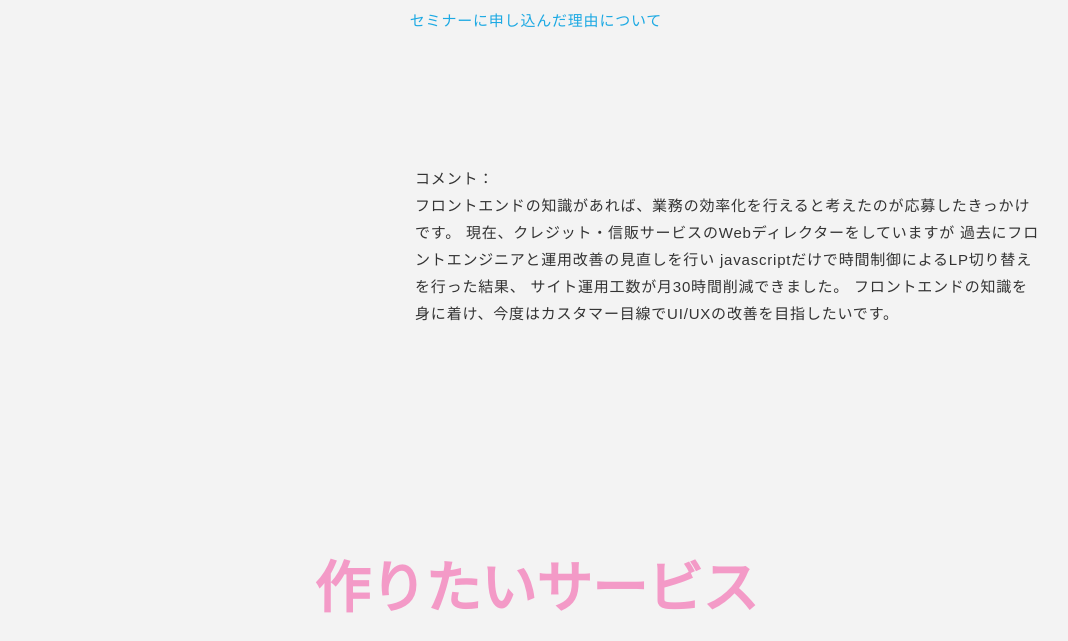
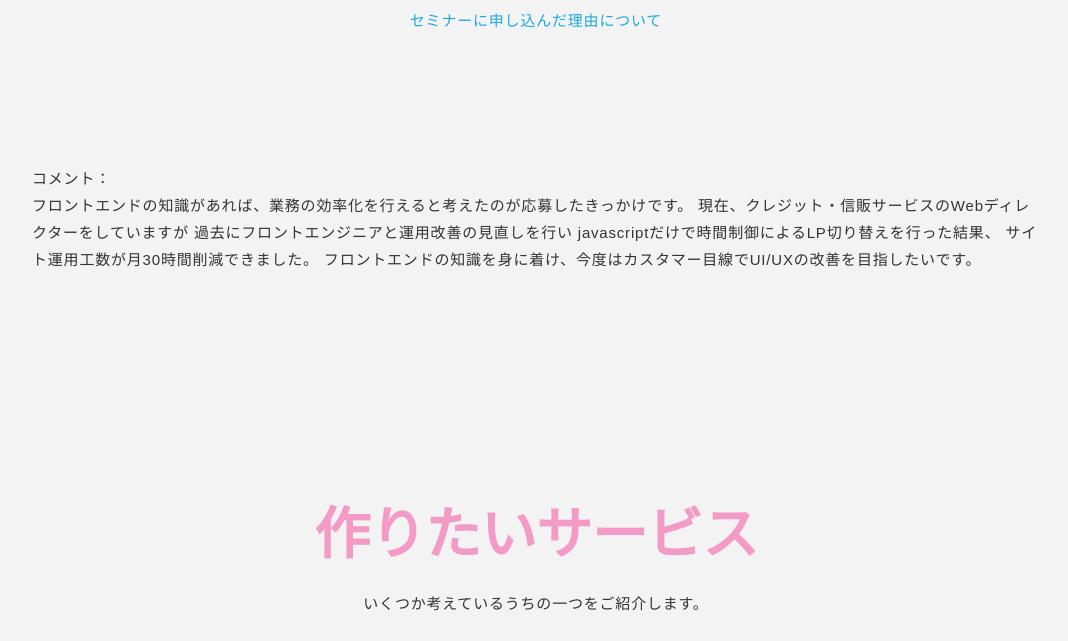
Before and after one commit to funatsu-mihoko/funatsu-mihoko, a plain HTML site: page index.html in a window 1280 px wide. Shown: the part 742-1383 px from the top of the page, without its empty margins (104-1172 px from the left). Drawn offline with nearby package versions, Linux system fonts and the light colour scheme; a web font is replaced by a local one.

Commit message:
Update index.html

```diff
--- a/index.html
+++ b/index.html
@@ -53,7 +53,7 @@
             <!-- div class="two-column-image">
               <img src="" alt="">
             </div -->
-            <div class="two-column-desc">
+            <div class="one-column-desc">
               <p class="text">
                 <br>
                 <a href="#"></a><br>
@@ -274,26 +274,7 @@ javascriptだけで時間制御によるLP切り替えを行った結果、
       </section>
 <!--　//その他 -->
 
-<!--　お問い合わせ-->
-      <!-- section class="section" id="contact">
-        <div class="inner">
-          <div class="section-title-block">
-            <h2 class="section-title">CONTACT</h2>
-            <p class="section-desc">
-              お問合わせは下記のフォームかSNSからご連絡をください。
-            </p>
-          </div>
-          <div class="contact-wrapper">
-            <div class="contact-list">
-              <ul>
-                <li><a href="09027453115"><img src="img/contact/icon_contact.png" alt=""><span class="contact-list-desc">電話番号</span></a></li>
-                <li><a href="#" target="_blank"><img src="img/contact/icon_contact.png" alt=""><span class="contact-list-desc">Mail</span></a></li>
-                <li><a href="#" target="_blank"><img src="img/contact/icon_contact.png" alt=""><span class="contact-list-desc">Facebook</span></a></li>
-              </ul>
-            </div>
-          </div>
-        </div>
-      </section -->
+
     </main>
     <footer id="footer">
       <div class="inner">
```
